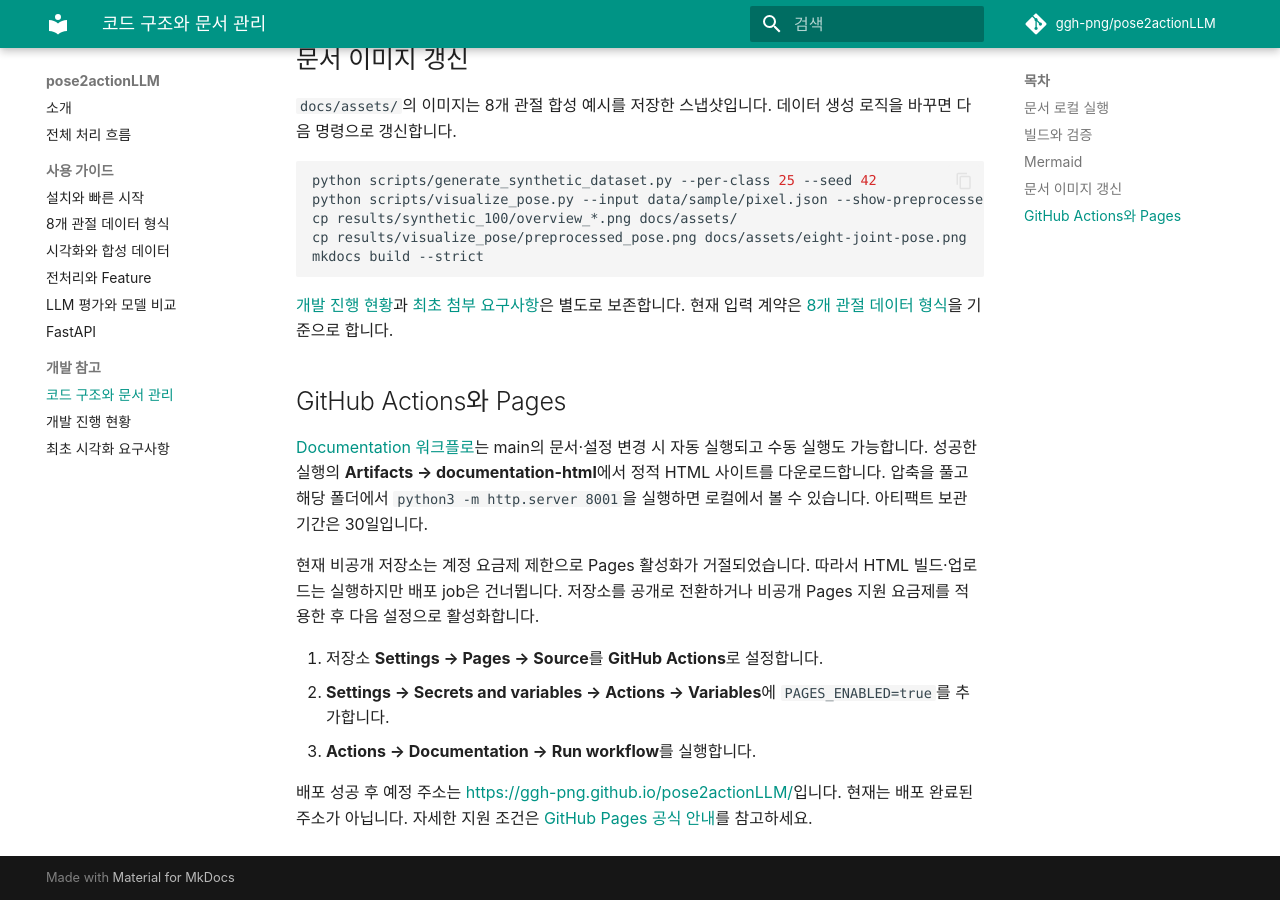
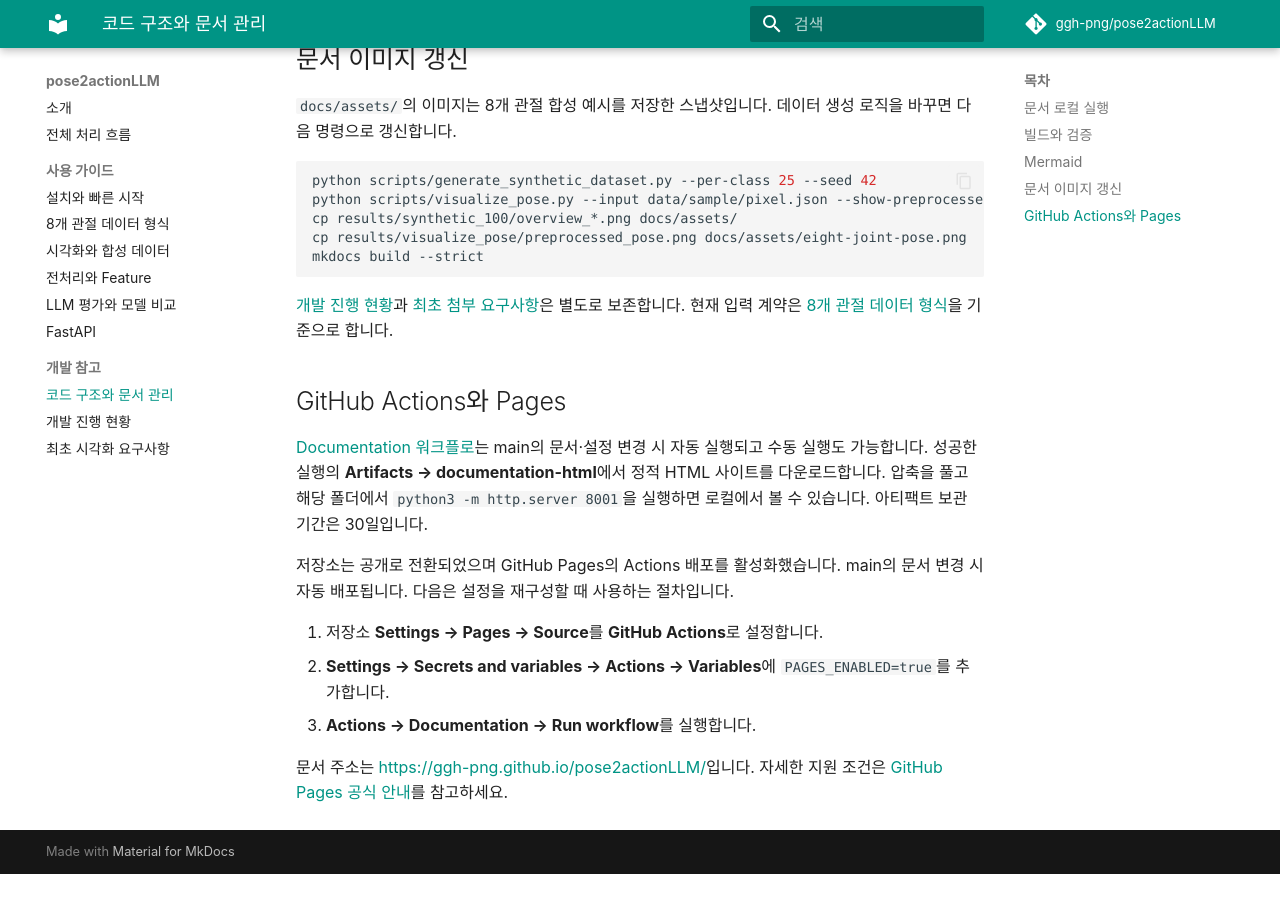
Before and after one commit to ggh-png/pose2actionLLM, an MkDocs documentation site: the page built from docs/development.md, in a window 1280 px wide and 900 px high, scrolled down 1036 px. Built offline with MkDocs 1.6.1 and Material for MkDocs 9.7.7, drawn with Linux system fonts in a browser that asks for light colours; comment, search, counter and statistics services are not loaded; after the commit the page ends 1910 px from its top, so only the background shows below that.

Commit message:
Document public repository and enabled GitHub Pages deployment

```diff
--- a/docs/development.md
+++ b/docs/development.md
@@ -64,14 +64,13 @@ main의 문서·설정 변경 시 자동 실행되고 수동 실행도 가능합
 압축을 풀고 해당 폴더에서 `python3 -m http.server 8001`을 실행하면 로컬에서 볼 수 있습니다.
 아티팩트 보관 기간은 30일입니다.
 
-현재 비공개 저장소는 계정 요금제 제한으로 Pages 활성화가 거절되었습니다.
-따라서 HTML 빌드·업로드는 실행하지만 배포 job은 건너뜁니다.
-저장소를 공개로 전환하거나 비공개 Pages 지원 요금제를 적용한 후 다음 설정으로 활성화합니다.
+저장소는 공개로 전환되었으며 GitHub Pages의 Actions 배포를 활성화했습니다.
+main의 문서 변경 시 자동 배포됩니다. 다음은 설정을 재구성할 때 사용하는 절차입니다.
 
 1. 저장소 **Settings → Pages → Source**를 **GitHub Actions**로 설정합니다.
 2. **Settings → Secrets and variables → Actions → Variables**에 `PAGES_ENABLED=true`를 추가합니다.
 3. **Actions → Documentation → Run workflow**를 실행합니다.
 
-배포 성공 후 예정 주소는 <https://ggh-png.github.io/pose2actionLLM/>입니다.
-현재는 배포 완료된 주소가 아닙니다. 자세한 지원 조건은
+문서 주소는 <https://ggh-png.github.io/pose2actionLLM/>입니다.
+자세한 지원 조건은
 [GitHub Pages 공식 안내](https://docs.github.com/en/pages/getting-started-with-github-pages/using-custom-workflows-with-github-pages)를 참고하세요.
```
Also changed, not shown: README.md (+1 -1 lines).
